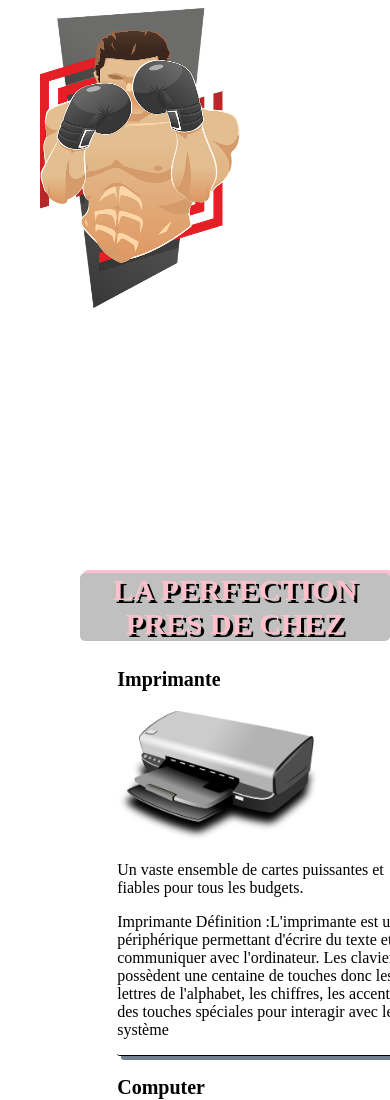
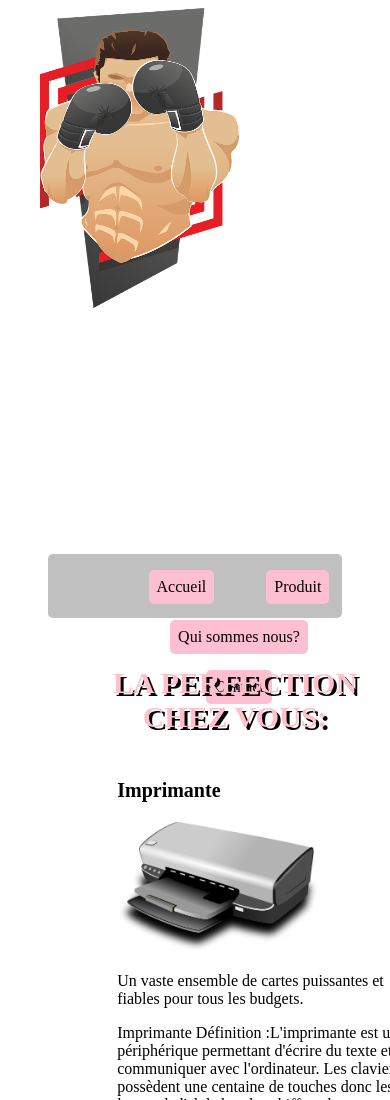
Before and after one commit to Madjidgo/projetinformatique, a plain HTML site: page produit.html in a window 390 px wide. Shown: the top 1100 px of the page. Drawn offline with Linux system fonts and the light colour scheme.

Commit message:
modificationin de la nav

```diff
--- a/produit.html
+++ b/produit.html
@@ -16,8 +16,16 @@
         <h1>  Box-Produits:</h1>
     </header>
       <!-- start section -->
+      <nav>
+        <ul>
+          <li><a href="#">Accueil</a></li>
+          <li><a href="produit.html">Produit</a></li>
+          <li><a href="presentation.html">Qui sommes nous?</a></li>
+          <li> <a href="contact.html">Contact</a></li>
+        </ul>
+      </nav>
         <section>
-          <h2>LA PERFECTION PRES DE CHEZ</h2>
+          <h2>LA PERFECTION CHEZ VOUS:</h2>
           <article id="impri">
               <h3>Imprimante </h3>
               <img src="imprimante.png" alt="imprimante">
@@ -44,7 +52,7 @@
         </section>
         <!-- footer -->
         <footer>
-          <a href="#"><img src=f.png alt="facebook"></a>
+          <a href="#"><img src="f.png" alt="facebook"></a>
           <a href="#"><img src="in.png" alt="linkedin"></a>
           <a href="#"><img src="tx.png" alt="twitter"></a>
           <p>Posted by: Madjid Goumidi formation Simpon Roubaix:année2017</p>
--- a/style.css
+++ b/style.css
@@ -3,6 +3,7 @@ body
   margin: 0;
   padding: 0;
 }
+
 header
 {
   font-size: 50%;
@@ -31,10 +32,10 @@ h2
   color: pink;
   text-shadow: 3px 3px black;
   font-size: 30px;
-  background-color: #C0C0C0;
-  border-radius: 5px;
-  box-shadow: 3px -3px #FEBFD2;
-  margin-bottom: 2%;
+  /*background-color: #C0C0C0;*/
+  /*border-radius: 5px;*/
+  /*box-shadow: 3px -3px #FEBFD2;*/
+  /*margin-bottom: 2%;*/
 }
 
 img
@@ -119,7 +120,18 @@ footer img
   width: 50px;
   float: left;
 }
-section #form
-{
-  background-color:#C0C0C0;
+
+@media screen and (max-width: 680px){
+    body{
+        width: 100%;
+        border-right: none;
+        border-left: none;
+        margin-left: 0px;
+        margin-right: 0px;
+    }
+    .footer{
+        display: none;
+    }
+#form{
+
 }
```
Also changed, not shown: contact.html (+10 -2 lines), index.html (+2 -2 lines), presentation.html (+9 -1 lines).
